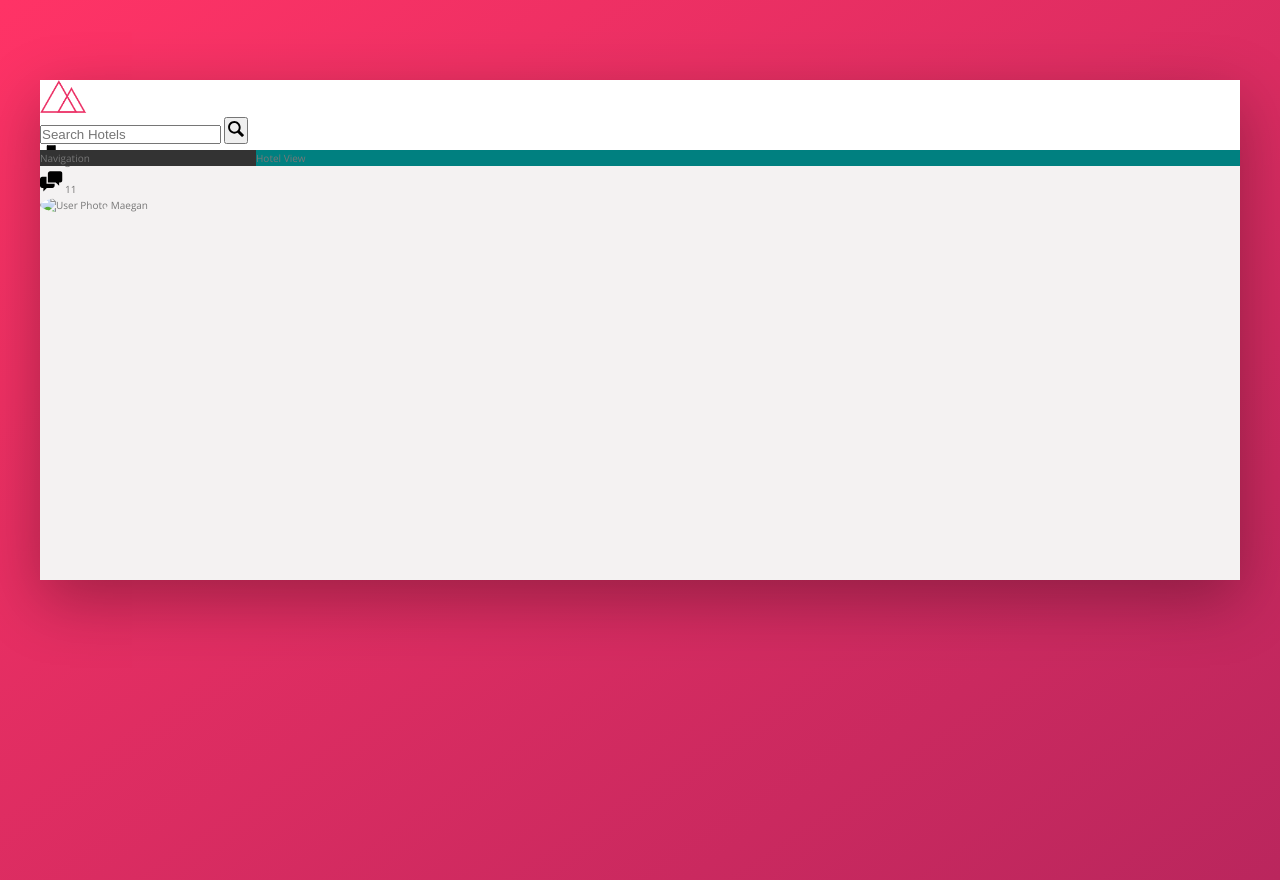
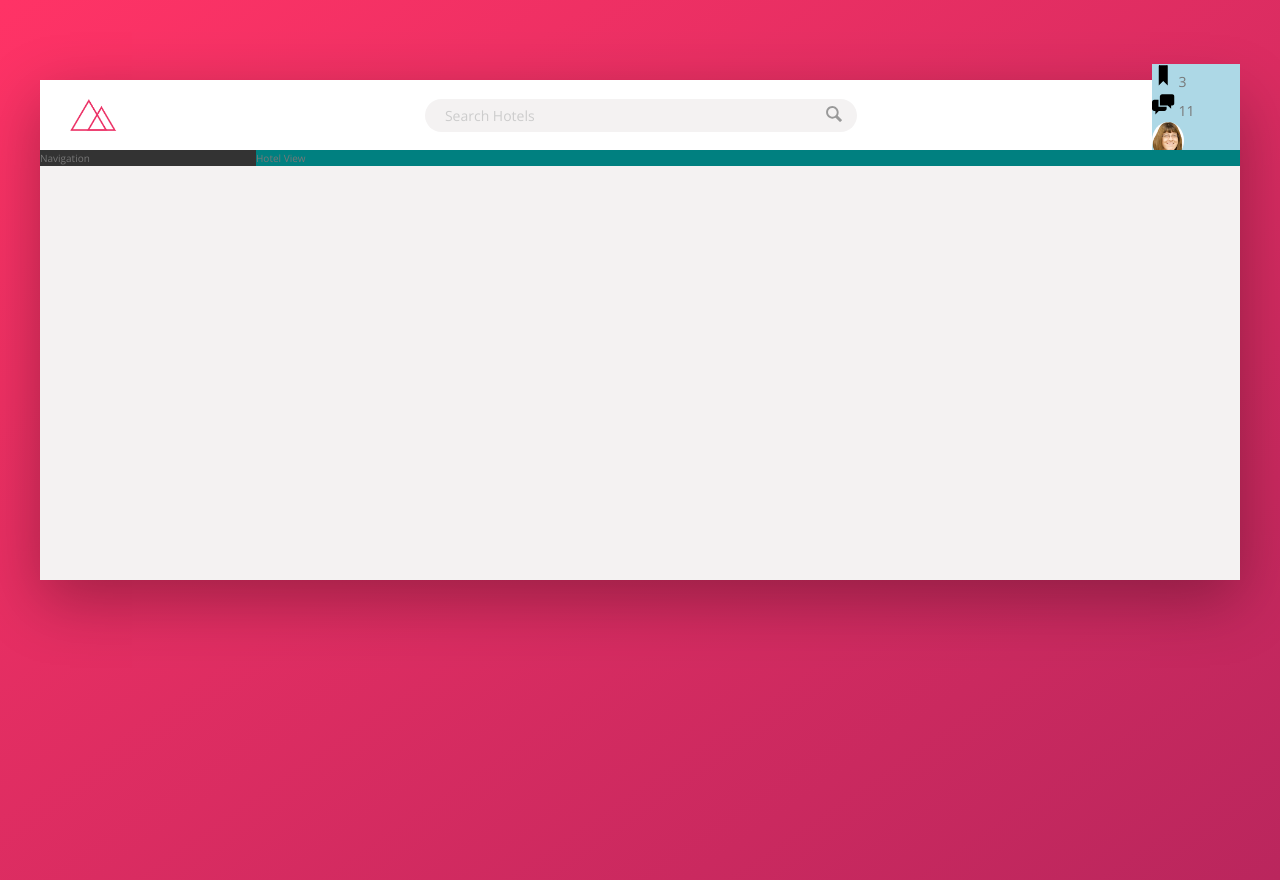
Before and after one commit to MaeganW/Trillo-Website, a website: page index.html in a window 1280 px wide. Drawn offline with nearby package versions, Linux system fonts and the light colour scheme.

Commit message:
styling header and search bar

```diff
--- a/index.html
+++ b/index.html
@@ -37,7 +37,7 @@
                         <span class="user-nav__notification">11</span>
                     </div>
                     <div class="user-nav__user">
-                        <img src="#" alt="User Photo" class="user-nav__user-photo">
+                        <img src="img/Maegan_Womble_WHBKG.png" alt="User Photo" class="user-nav__user-photo">
                         <span class="user-nav__user-name">Maegan</span>
                     </div>
                 </nav>
--- a/sass/components.scss
+++ b/sass/components.scss
@@ -2,22 +2,63 @@
 // LOGO
 .logo {
   height: 3.25rem;
+  margin-left: 3rem;
 }
 
 //////////////////////////////////
 // SEARCH BOX
 .search {
+  flex: 0 0 40%;
+
+  display: flex;
+  align-items: center;
+  justify-content: center;
+
   &__input {
+    font-family: inherit;
+    font-size: inherit;
+    color: inherit;
+    background-color: var(--color-grey-light-2);
+    padding: .7rem 2rem;
+    border: none;
+    border-radius: 100px;
+    width: 90%;
+    margin-right: -3.25rem;
+    transition: all .2s;
 
+    &:focus {
+      outline: none;
+      width: 100%;
+      background-color: var(--color-grey-light-3);
+    }
+
+    &::-webkit-input-placeholder {
+      font-weight: 100;
+      color: var(--color-grey-light-4);
+    }
+  }
+
+  &__input:focus + &__button {
+    background-color: var(--color-grey-light-3);
   }
 
   &__button {
+    border: none;
+    background-color: var(--color-grey-light-2);
 
+    &:focus {
+      outline: none;
+    }
+
+    &:active {
+      transform: translateY(2px);
+    }
   }
 
   &__icon {
     height: 2rem;
     width: 2rem;
+    fill: var(--color-grey-dark-3);
   }
 }
 
@@ -25,6 +66,7 @@
 //////////////////////////////////
 // USER NAVIGATION
 .user-nav {
+  background-color: lightblue;
   &__icon-box {
 
   }
--- a/sass/layout.scss
+++ b/sass/layout.scss
@@ -8,9 +8,14 @@
 }
 
 .header {
+  font-size: 1.4rem;
   height: 7rem;
   background-color: #fff;
   border-bottom: var(--color-grey-light-1);
+
+  display: flex;
+  justify-content: space-between;
+  align-items: center;
 }
 
 .content {
```
Also changed, not shown: css/style.css, img/Maegan_Womble_WHBKG.png (added).
